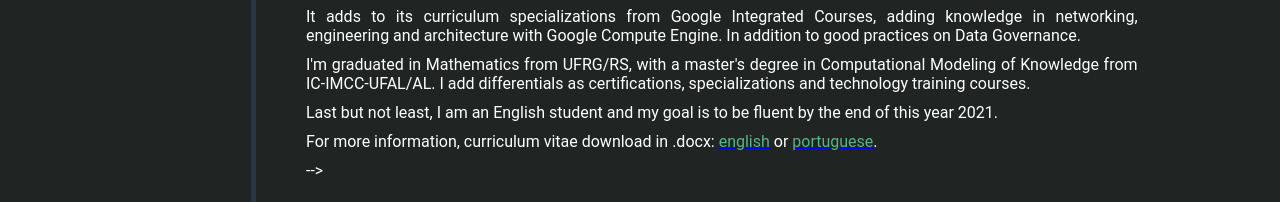
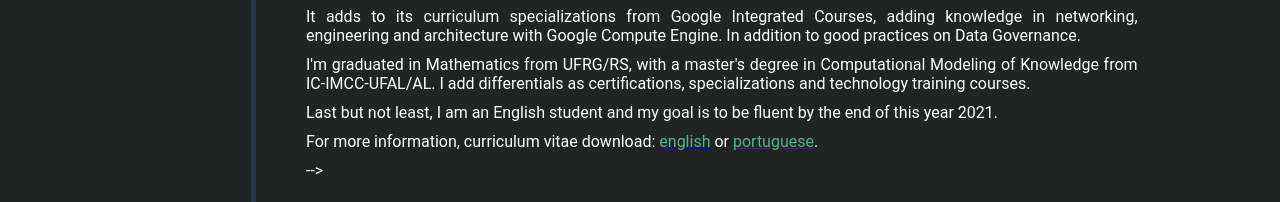
Before and after one commit to fabianobriao/fabianobriao.github.io, a plain HTML site: page index.html in a window 1280 px wide. Shown: the part 528-730 px from the top of the page. Drawn offline with nearby package versions, Linux system fonts and the light colour scheme.

Commit message:
Update index.html

```diff
--- a/index.html
+++ b/index.html
@@ -53,8 +53,8 @@
             <p class="description">I'm graduated in Mathematics from UFRG/RS, with a master's degree in Computational Modeling of Knowledge from IC-IMCC-UFAL/AL. I add differentials as certifications, specializations and technology training courses.</p>
             <!--p class="description">I have extensive experience with scientific research in freelance work as a scientist and data analyst, meeting academic computational demands under the R language, and data visualization with Power BI, Tableau and R Shiny. Besides teaching at universities for engineering courses with descriptive / inferential statistics, algorithms and machine learning, applied to engineering.</p>
             <p class="description">I got a <span class="highlight">full degree in mathematics</span> from UFRG/RS and a <span class="highlight">master's degree in Computational Modeling of Knowledge</span> from UFAL/AL, and I add my specialization training courses and certifications in the IT area. </p-->
-            <p class="description">For more information, curriculum vitae download in .docx: <a href="https://github.com/fabianobriao/fabianobriao.github.io/raw/master/docs/CurriculoFabianoBriao_eng_jun21.docx" >
-                    <span class="highlight">english</span></a> or <a href="https://github.com/fabianobriao/fabianobriao.github.io/raw/master/docs/CV_FabianoBriao_port_AD_jul21.pdf" >
+            <p class="description">For more information, curriculum vitae download: <a href="https://github.com/fabianobriao/fabianobriao.github.io/raw/master/docs/CV_FabianoBriao_eng_DS_Ago21.pdf" >
+                    <span class="highlight">english</span></a> or <a href="" >
                     <span class="highlight">portuguese</span></a>.</p>-->
             <div id="email-containera">
                 <!--<a  href="https://github.com/fabianobriao/" target = "_blank" id="btn-projects"><span>Projects</span></a>-->
```
